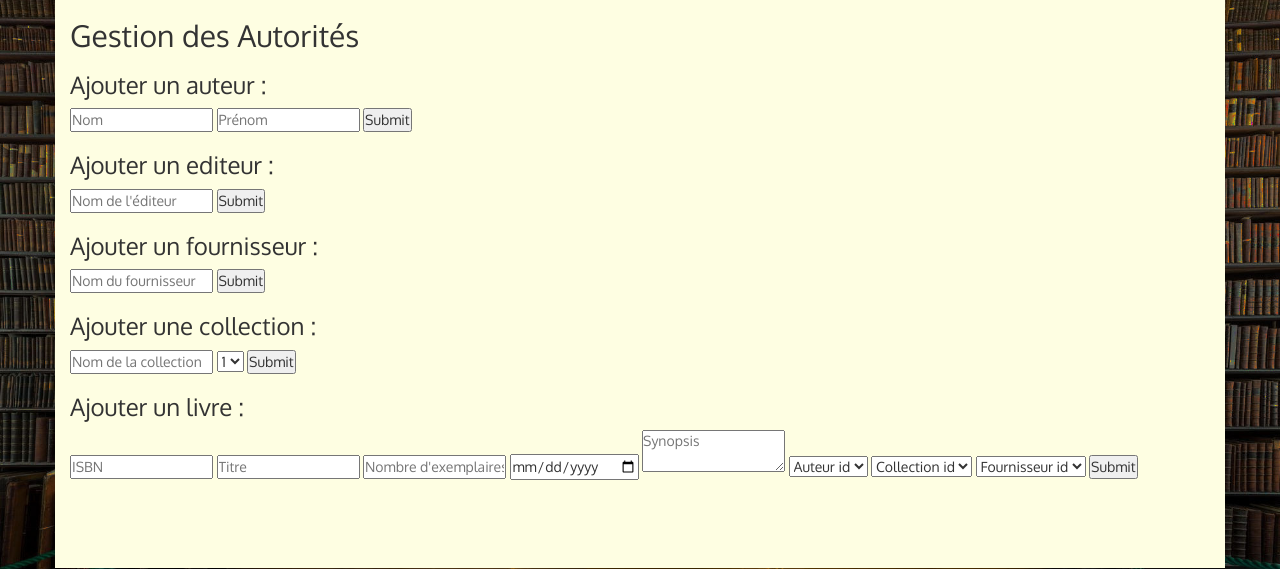
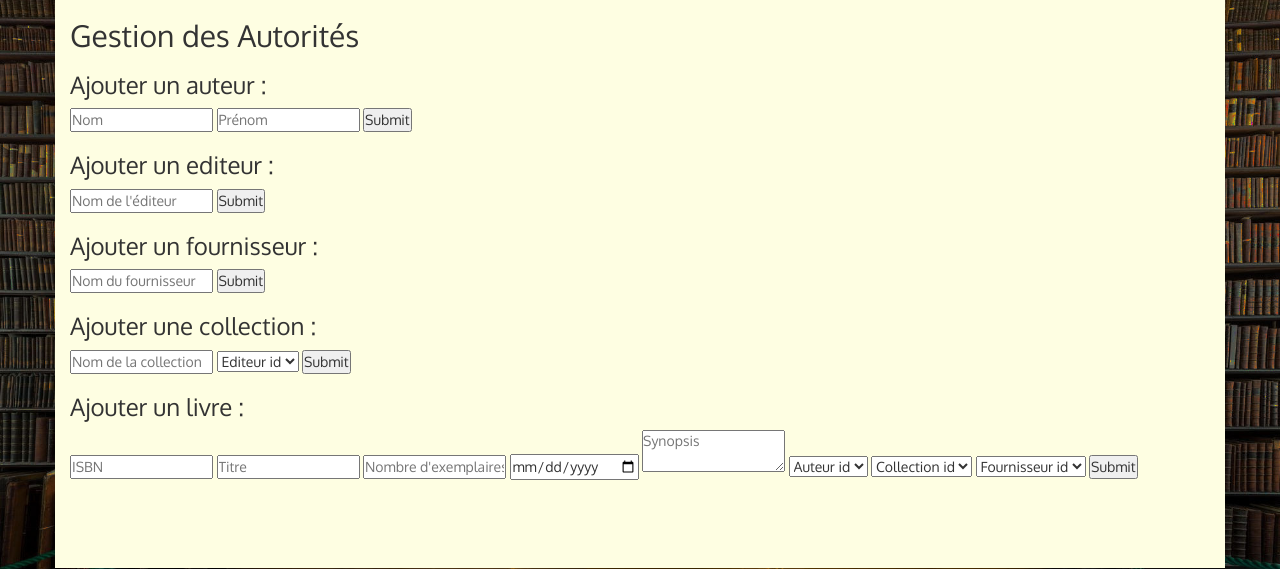
Before and after one commit to guillaumehanotel/OLibrary, a PHP site: page /index.php?page=GestionAutorites in a window 1280 px wide. Shown: the part 231-800 px from the top of the page. Run offline with PHP 8.4, Linux system fonts and the light colour scheme; tables that the repository leaves empty hold one stand-in row (values such as "Sample post"); some libraries are stand-ins or nearby versions.

Commit message:
php page gestion autorité

```diff
--- a/Etape3/Olibrary/views/GestionAutorites.php
+++ b/Etape3/Olibrary/views/GestionAutorites.php
@@ -24,6 +24,7 @@
     <form action="" method="post">
         <input type="text" name="collection_nom" placeholder="Nom de la collection">
         <select name="editeur_id">
+            <option disabled selected>Editeur id </option>
             <?php
                     foreach($editeur_id as $edit_id){
                     echo "<option>".$edit_id['editeur_id'];?> </option><?php } ?>
```
